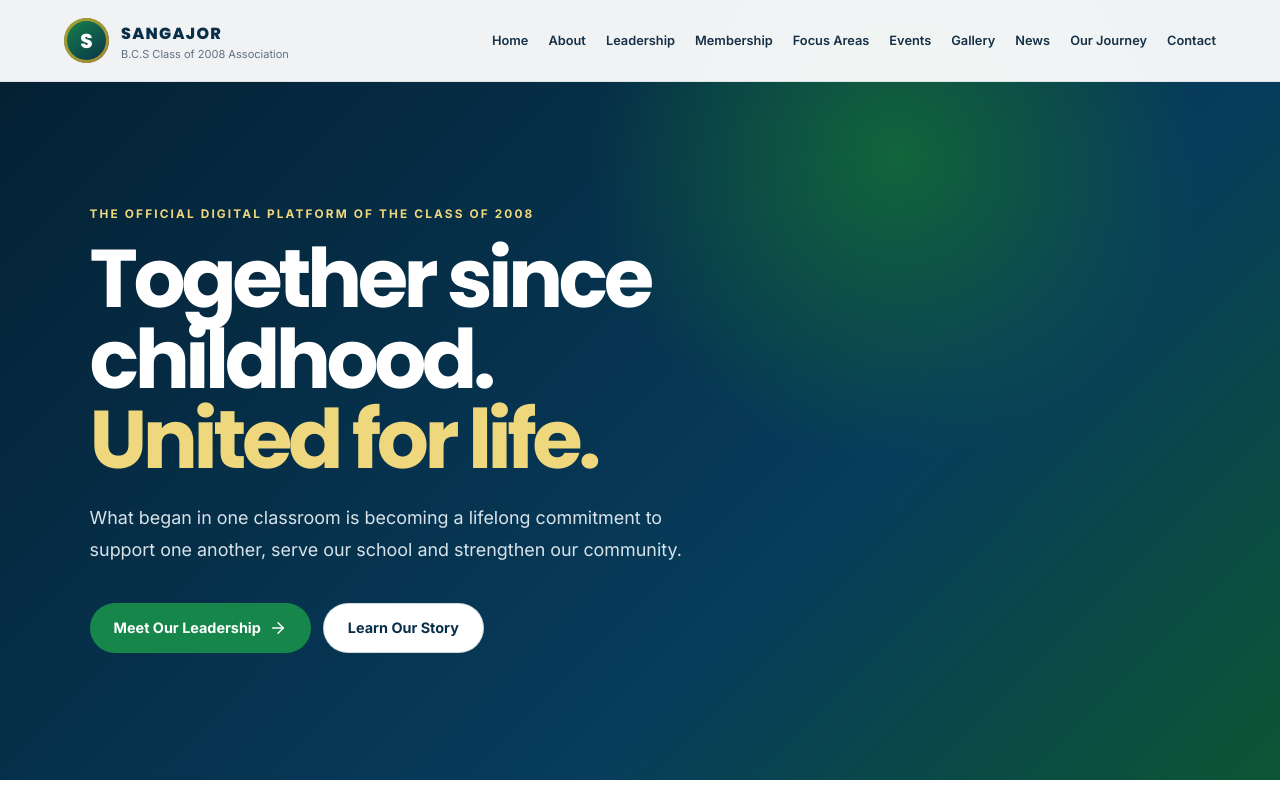
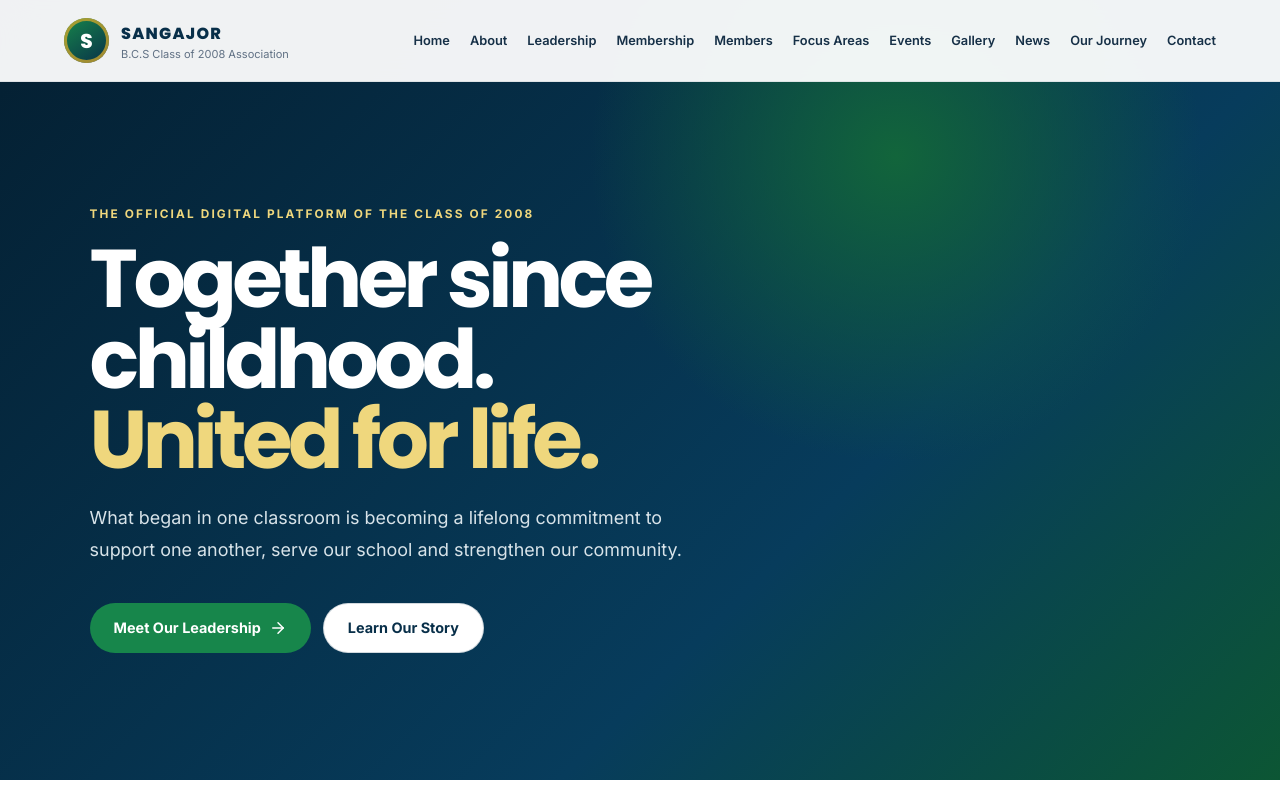
Before and after one commit to B-a93/sangajor-association, a React (Vite) app: page / in a window 1280 px wide. Shown: the top 800 px of the page. Built offline with nearby package versions, Linux system fonts and the light colour scheme.

Commit message:
feat: add member directory navigation

```diff
--- a/src/data/site.ts
+++ b/src/data/site.ts
@@ -15,4 +15,4 @@ export const reasonsToJoin = [
   { icon: History, title: 'Preserve Our Legacy', text: 'Help document the memories, milestones and achievements of the Class of 2008.' }
 ];
 
-export const navItems = [['Home','#/'],['About','#/about'],['Leadership','#/leadership'],['Membership','#/membership'],['Focus Areas','#/focus'],['Events','#/events'],['Gallery','#/gallery'],['News','#/updates'],['Our Journey','#/journey'],['Contact','#/contact']];
+export const navItems = [['Home','#/'],['About','#/about'],['Leadership','#/leadership'],['Membership','#/membership'],['Members','#/members'],['Focus Areas','#/focus'],['Events','#/events'],['Gallery','#/gallery'],['News','#/updates'],['Our Journey','#/journey'],['Contact','#/contact']];
```
